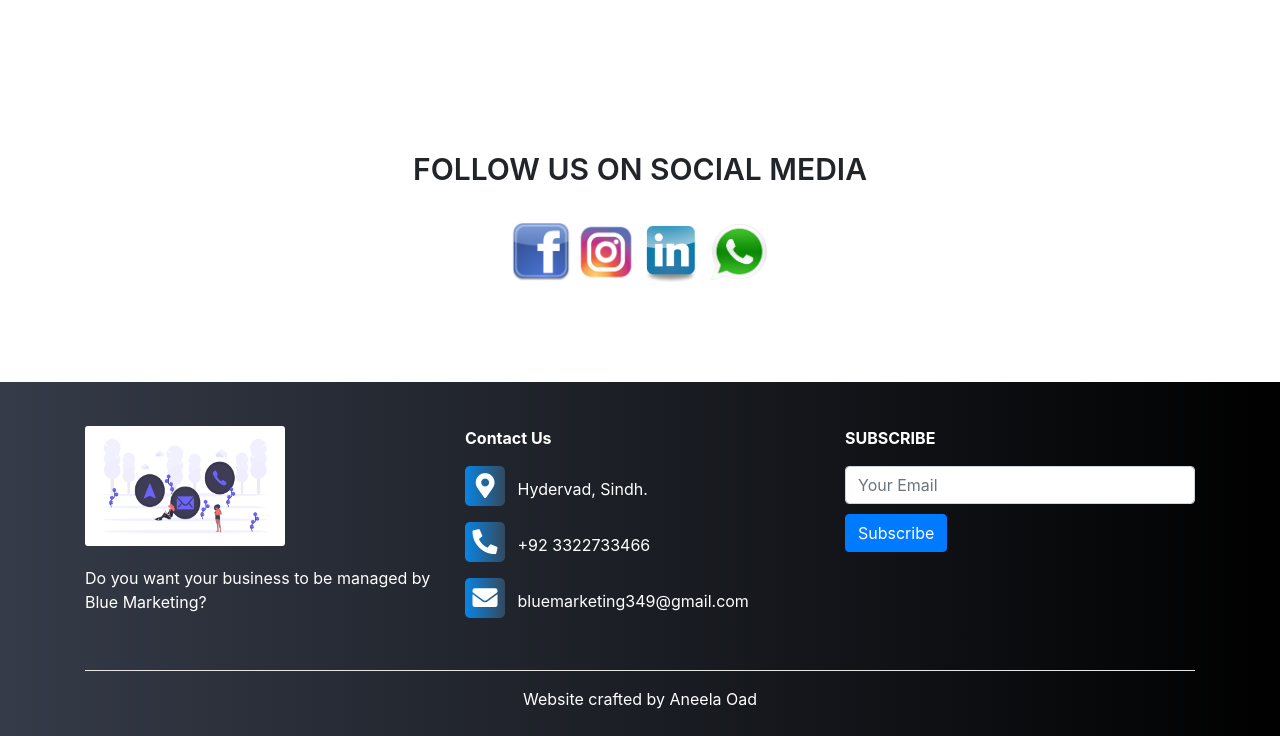
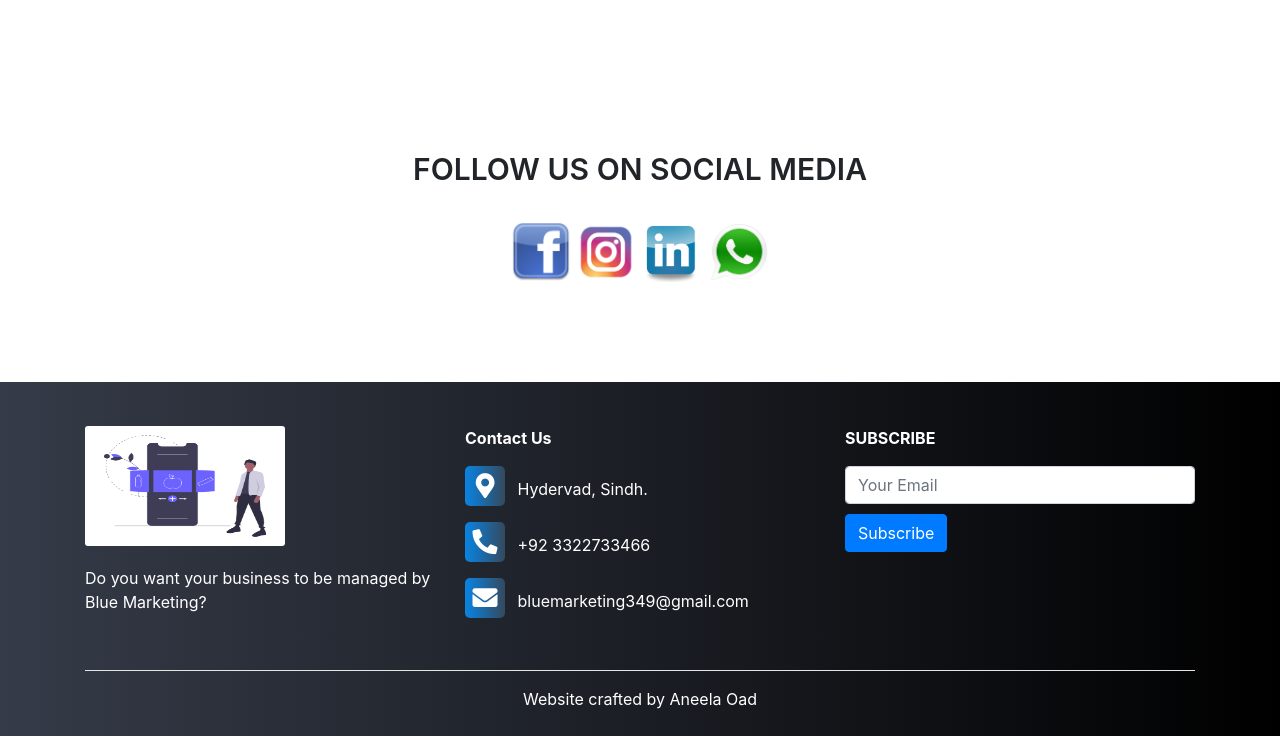
Before and after one commit to Aneela-Codes/Blue-Marketing, a plain HTML site: page index.html in a window 1280 px wide. Shown: the part 2669-3405 px from the top of the page. Drawn offline with nearby package versions, Linux system fonts and the light colour scheme.

Commit message:
img change

```diff
--- a/index.html
+++ b/index.html
@@ -183,7 +183,7 @@
             <div class="container">
                 <div class="row">
                     <div class="col-md-4 footer-box">
-                        <img src="images/contact_us.png" alt="">
+                        <img src="images/healthy_options.png" alt="">
                         <p>Do you want your business to be managed by Blue Marketing?</Br>
                         </p>
                     </div>
```
